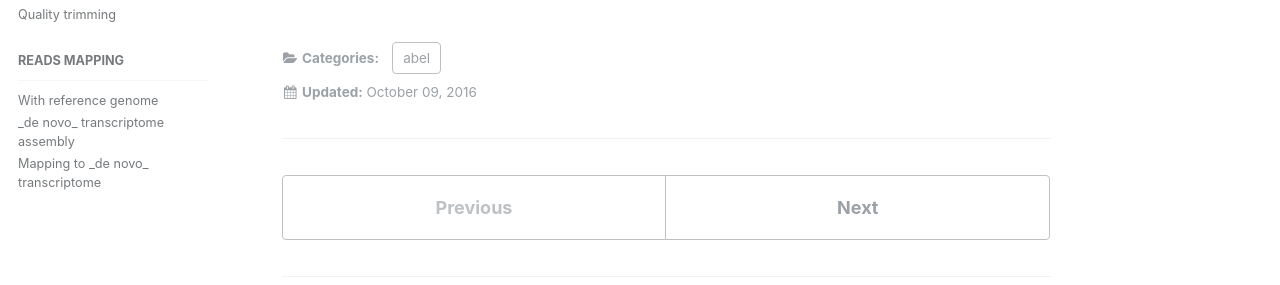
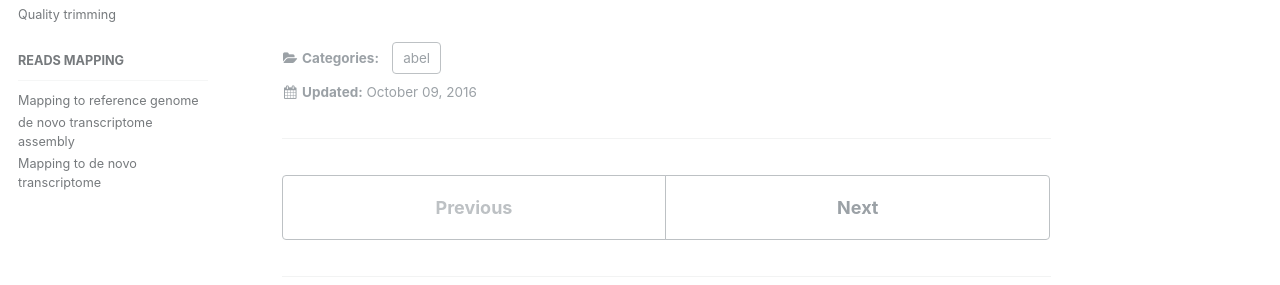
Before and after one commit to pjpaulpj/jonbra.github.io, a Jekyll site: the page built from _resources/01-intro.md, in a window 1280 px wide. Shown: the part 300-585 px from the top of the page. Built offline with Jekyll 4.4.1, drawn with Linux system fonts in a browser that asks for light colours; comment, search, counter and statistics services are not loaded.

Commit message:
updated abel sidebar

```diff
--- a/_data/navigation.yml
+++ b/_data/navigation.yml
@@ -36,9 +36,9 @@ resources:
 
   - title: Reads mapping
     children:
-      - title: "With reference genome"
+      - title: "Mapping to reference genome"
         url: /resources/mapping/
-      - title: "_de novo_ transcriptome assembly"
+      - title: "de novo transcriptome assembly"
         url: /resources/de-novo/
-      - title: "Mapping to _de novo_ transcriptome"
+      - title: "Mapping to de novo transcriptome"
         url: /resources/de-novo-mapping/
```
